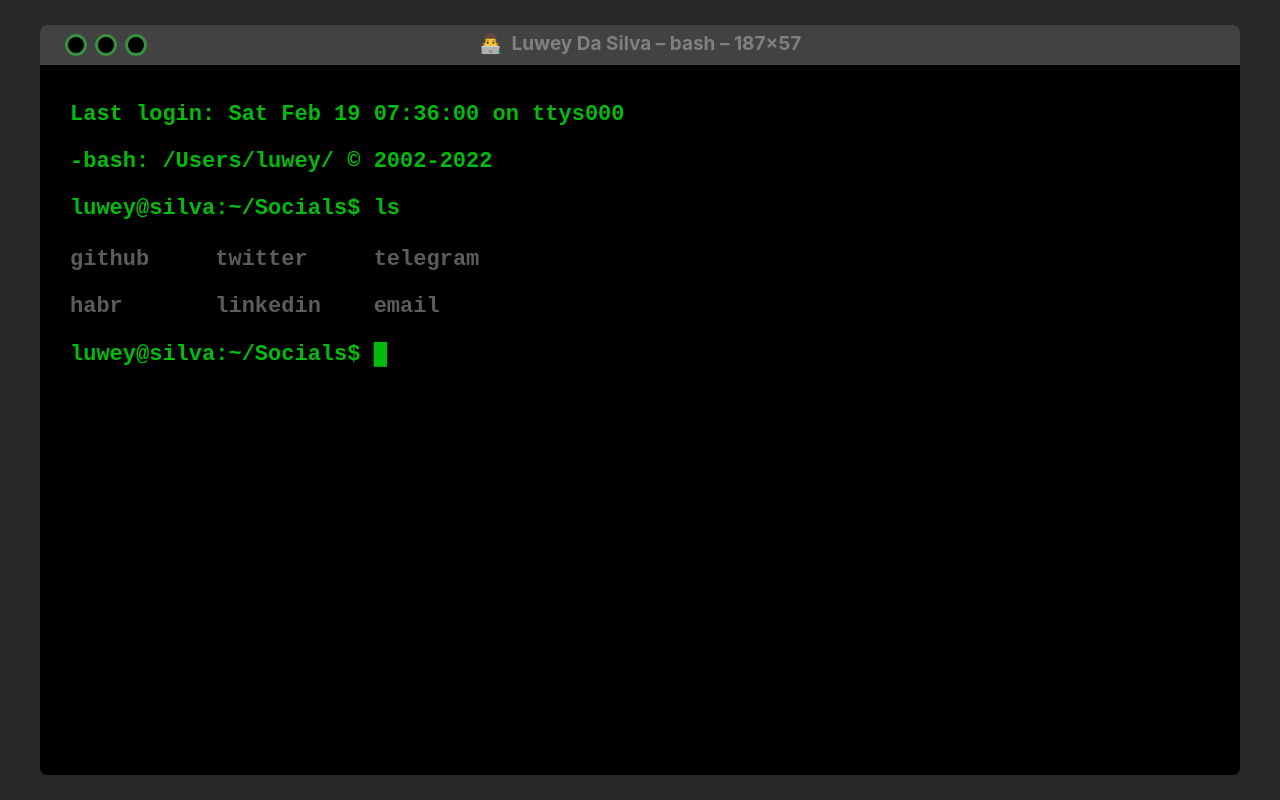
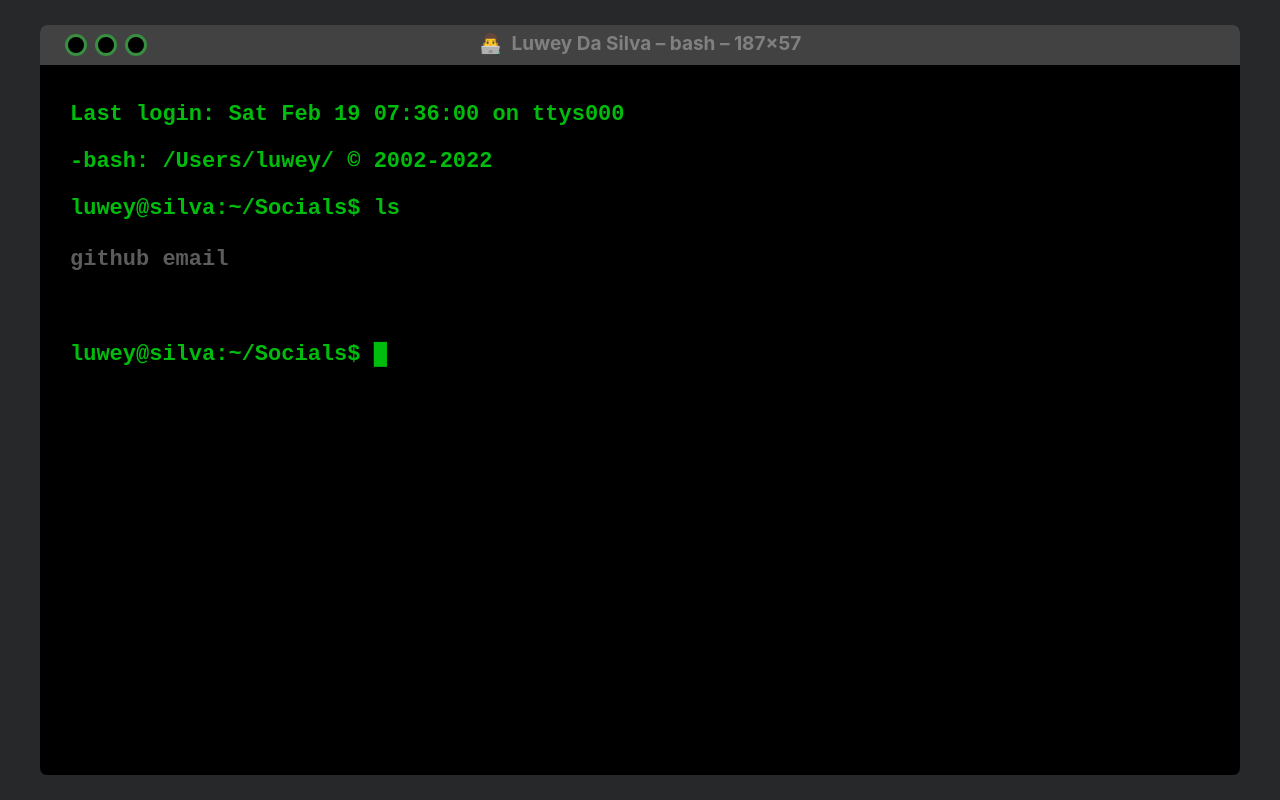
Before and after one commit to Luwey-Silva/luwey-silva-terminal-portfolio, a plain HTML site: page index.html in a window 1280 px wide. Drawn offline with Linux system fonts and the light colour scheme.

Commit message:
Update index.html

```diff
--- a/index.html
+++ b/index.html
@@ -46,24 +46,6 @@
                     <a href="https://github.com/Luwey-Silva" target="_blank">
                         github
                     </a>
-                    &#160;&#160;&#160;
-                    <a href="https://twitter.com/kiryssha" target="_blank">
-                        twitter
-                    </a>
-                    &#160;&#160;&#160;
-                    <a href="https://t.me/Haryfarinston" target="_blank">
-                        telegram
-                    </a>
-                </p>
-                <p>
-                    <a href="https://habr.com/en/users/0susboy0/" target="_blank">
-                        habr
-                    </a>
-                    &#160;&#160;&#160;&#160;&#160;
-                    <a href="https://www.linkedin.com/in/kirillfeschenko/" target="_blank">
-                        linkedin
-                    </a>
-                    &#160;&#160;
                     <a href="mailto:luagruda@gmail.com" target="_blank">
                         email
                     </a>
```
